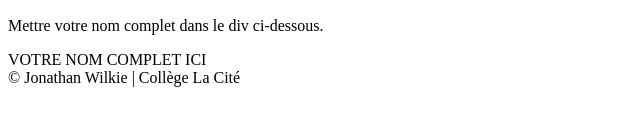
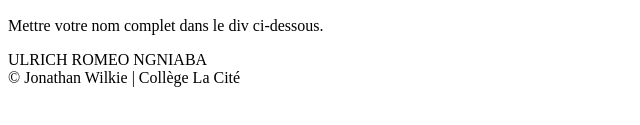
Before and after one commit to jwilkie/aql-module-13, a plain HTML site: page index.html in a window 1280 px wide. Shown: the part 213-338 px from the top of the page, 0-640 px from the left. Drawn offline with Linux system fonts and the light colour scheme.

Commit message:
Add my full name in index.html file

```diff
--- a/index.html
+++ b/index.html
@@ -24,7 +24,7 @@
                 Mettre votre nom complet dans le div ci-dessous.
             </p>
             <div>
-                VOTRE NOM COMPLET ICI
+                ULRICH ROMEO NGNIABA
             </div>
         </section>
     </main>
```
